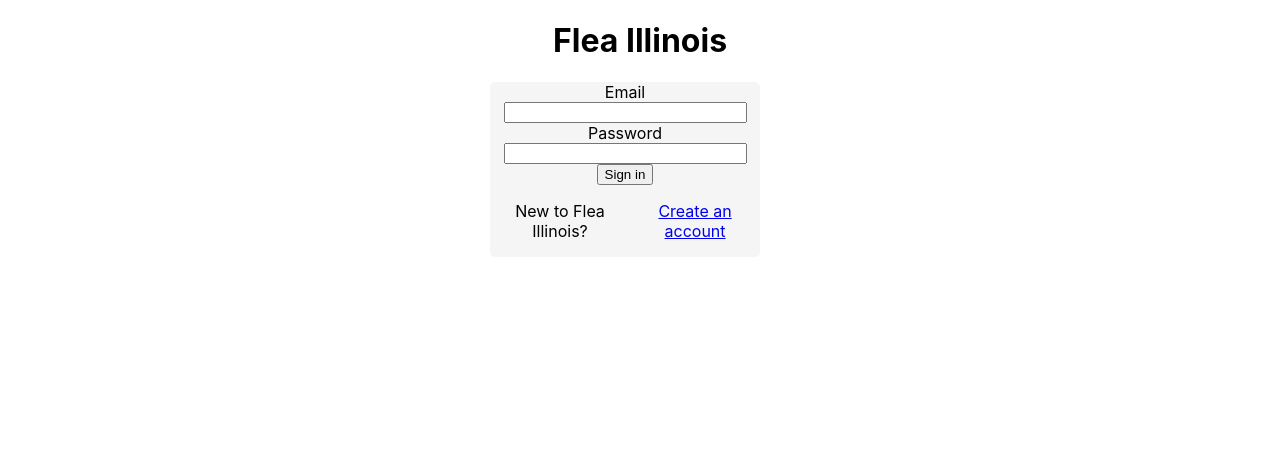
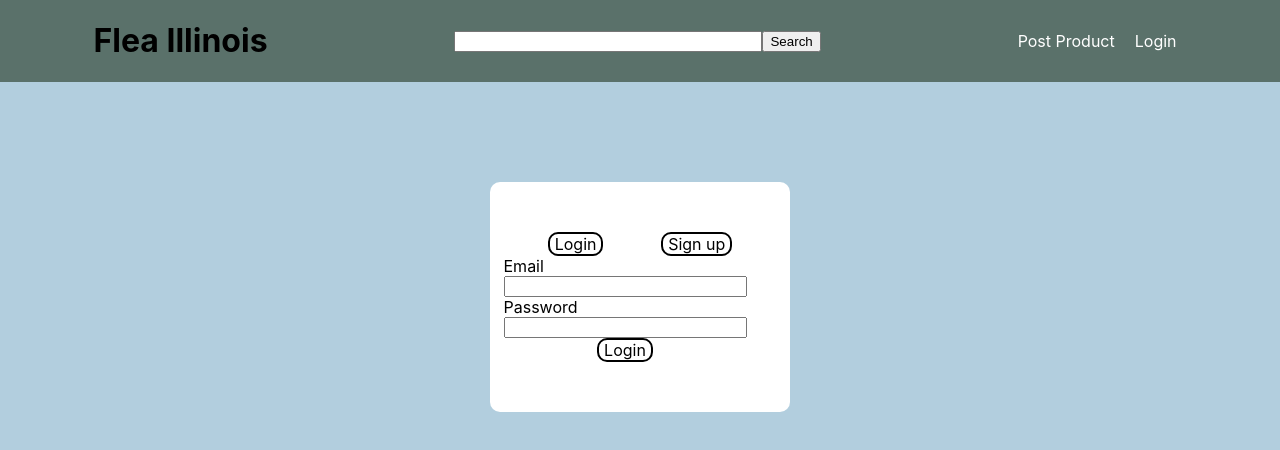
Before and after one commit to FlaviusBelisarius/FleaIllinois, a React (Create React App) app in the folder frontend/: page /login in a window 1280 px wide. Shown: the top 450 px of the page. Built offline with nearby package versions, Linux system fonts and the light colour scheme; no server answers.

Commit message:
Resolve "User Auth"

```diff
--- a/frontend/package.json
+++ b/frontend/package.json
@@ -7,6 +7,7 @@
     "@testing-library/react": "^11.2.7",
     "@testing-library/user-event": "^12.8.3",
     "axios": "^0.24.0",
+    "firebase": "^9.6.0",
     "react": "^17.0.2",
     "react-dom": "^17.0.2",
     "react-router-dom": "^6.0.2",
--- a/frontend/src/App.css
+++ b/frontend/src/App.css
@@ -1,38 +1,6 @@
-.App {
-  text-align: center;
-}
-
-.App-logo {
-  height: 40vmin;
-  pointer-events: none;
-}
-
-@media (prefers-reduced-motion: no-preference) {
-  .App-logo {
-    animation: App-logo-spin infinite 20s linear;
-  }
-}
-
-.App-header {
-  background-color: #282c34;
-  min-height: 100vh;
+.App{
+  background-color: #b2cede;
   display: flex;
   flex-direction: column;
-  align-items: center;
-  justify-content: center;
-  font-size: calc(10px + 2vmin);
-  color: white;
+  height: 100vh;
 }
-
-.App-link {
-  color: #61dafb;
-}
-
-@keyframes App-logo-spin {
-  from {
-    transform: rotate(0deg);
-  }
-  to {
-    transform: rotate(360deg);
-  }
-}
--- a/frontend/src/App.js
+++ b/frontend/src/App.js
@@ -9,12 +9,15 @@ import User from './user/User'
 import Details from './details/Details'
 import Gallery from './gallery/Gallery.jsx'
 import Post from './post/Post'
+import AuthContextProvider from './common/AuthContext'
+import Header from './common/Header'
 
 function App() {
   return (
+    <AuthContextProvider>
       <div className="App">
         <BrowserRouter>
-
+          <Header/>
           <Routes>
             <Route exact path='/' element={<Gallery/>} />
           </Routes>
@@ -22,7 +25,6 @@ function App() {
           <Routes>
             <Route path='/login' element={<Login/>} />
           </Routes>
-
 
           <Routes>
             <Route path='/user' element={<User/>} />
@@ -37,6 +39,7 @@ function App() {
           </Routes>
         </BrowserRouter>
       </div>
+    </AuthContextProvider>
   );
 }
 
--- /dev/null
+++ b/frontend/src/common/AuthContext.js
@@ -0,0 +1,55 @@
+import React, { useState, useContext, createContext, useEffect } from "react"
+import { auth } from './firebase'
+import {
+    createUserWithEmailAndPassword,
+    signInWithEmailAndPassword,
+    onAuthStateChanged,
+    signOut
+} from 'firebase/auth'
+
+const AuthContext = createContext()
+
+export const useAuth = () => {
+    return useContext(AuthContext)
+}
+
+export default function AuthContextProvider({ children }) {
+    const [currentUser, setCurrentUser] = useState(null)
+    const [isLoading, setIsLoading] = useState(true)
+
+    useEffect(() => {
+        const unsubscribe = onAuthStateChanged(auth, user => {
+            setCurrentUser(user)
+            setIsLoading(false)
+        })
+
+        return () => {
+            unsubscribe()
+        }
+    }, [])
+
+    function registerUser(email, password) {
+        return createUserWithEmailAndPassword(auth, email, password)
+    }
+
+    function loginUser(email, password) {
+        return signInWithEmailAndPassword(auth, email, password)
+    }
+
+    function logoutUser() {
+        return signOut(auth)
+    }
+
+    const value = {
+        currentUser,
+        registerUser,
+        loginUser,
+        logoutUser
+    }
+
+    return (
+        <AuthContext.Provider value={ value }>
+            {!isLoading && children}
+        </AuthContext.Provider>
+    )
+}
--- a/frontend/src/common/Header.css
+++ b/frontend/src/common/Header.css
@@ -1,5 +1,5 @@
 .header {
-    width: 100%;
+    width: 100vw;
     display: flex;
     align-items: center;
     justify-content: space-around;
@@ -19,8 +19,12 @@
 
 }
 
+.header .link-heading{
+    text-decoration: none;
+    color: black;
+}
+
 .header .container-headings .link-heading{
     padding: 0 10px;
-    text-decoration: none;
     color: white;
 }
--- a/frontend/src/common/Header.js
+++ b/frontend/src/common/Header.js
@@ -1,22 +1,33 @@
+import { Fragment } from "react"
 import { Link } from "react-router-dom"
+import { useAuth } from "../common/AuthContext"
 import './Header.css'
 
 const Header = () => {
+    const { currentUser, logoutUser } = useAuth()
+    console.log("user: ", currentUser)
+
+    const handleLogout = (e) => {
+        e.preventDefault()
+        logoutUser()
+    }
+
     return (
         <header className='header'>
-            <h1>Flea Illinois</h1>
+            <Link to='/' className='link-heading'><h1>Flea Illinois</h1></Link>
             <form className='form-search-bar'>
                 <input type="text" id='input-search-bar'/>
                 <input type="submit" value="Search" />
             </form>
             <div className="container-headings">
                 <Link to='/user/0' className='link-heading'>Post Product</Link>
-                <Link to='/user/0' className='link-heading'>My account</Link>
-                <Link to={{ pathname: "/" }}>
-                    <button>
-                        Back to Gallery
-                    </button>
-                </Link>
+                {currentUser
+                    ? <Fragment>
+                        <Link to='/user' className='link-heading'>My account</Link>
+                        <Link to='' className='link-heading' onClick={handleLogout}>Logout</Link>
+                    </Fragment>
+                    : <Link to='/login' className='link-heading'>Login</Link>
+                }
             </div>
         </header>
     )
--- /dev/null
+++ b/frontend/src/common/firebase.js
@@ -0,0 +1,14 @@
+import { initializeApp } from "firebase/app";
+import { getAuth } from 'firebase/auth';
+
+const firebaseConfig = {
+  apiKey: "AIzaSyAheLce-bZf0suYnEe9XC0HAqDwtN8wH3Y",
+  authDomain: "cs498rk-fp-auth.firebaseapp.com",
+  projectId: "cs498rk-fp-auth",
+  storageBucket: "cs498rk-fp-auth.appspot.com",
+  messagingSenderId: "834804963907",
+  appId: "1:834804963907:web:6151b5d2b991ee75f012f6"
+};
+
+const app = initializeApp(firebaseConfig);
+export const auth = getAuth(app);
--- a/frontend/src/login/Login.css
+++ b/frontend/src/login/Login.css
@@ -1,17 +1,25 @@
+.container-login{
+    margin-top: 100px;
+    display: flex;
+    flex-direction: column;
+    align-items: center;
+    justify-content: center;
+}
+
 .login{
     display: flex;
     flex-direction: column;
     align-items: center;
+    background-color: white;
+    width: 300px;
+    padding: 50px 0;
+    border-radius: 10px;
 }
 
 .container-login-form {
     display: flex;
     flex-direction: column;
     align-items: center;
-    width: 300px;
-    background-color: #f5f5f5;
-    border-radius: 5px;
-
 }
 
 .form-group{
@@ -20,7 +28,18 @@
     width: 90%;
 }
 
-.container-sign-up{
+.container-login-option{
+    width: 100%;
     display: flex;
-    align-items: center;
+    justify-content: space-evenly;
 }
+
+.link-login-option,
+.link-submit {
+    text-decoration: none;
+    color: black;
+    border: solid 2px;
+    border-radius: 10px;
+    padding: 0 5px;
+    cursor: pointer;
+}
--- a/frontend/src/login/Login.js
+++ b/frontend/src/login/Login.js
@@ -1,27 +1,21 @@
-import { Link } from "react-router-dom"
 import './Login.css'
+import { useState } from "react"
+import {Link} from "react-router-dom"
+import LoginForm from "./LoginForm"
+import SignupForm from "./SignupForm"
 
 const Login = () => {
+    const [useLoginForm, setUseLoginForm] = useState(true)
+
     return (
-        <div className="login">
-            <h1>Flea Illinois</h1>
-                <form>
-            <div className="container-login-form">
-                    <div className="form-group">
-                        <label htmlFor="email">Email</label>
-                        <input type="text" name="email" id="email"/>
-                    </div>
-                    <div className="form-group">
-                        <label htmlFor="password">Password</label>
-                        <input type="text" name="password" id="password"/>
-                    </div>
-                    <input type="submit" value="Sign in"/>
-                    <div className="container-sign-up">
-                        <p>New to Flea Illinois?</p>
-                        <Link to='/'>Create an account</Link>
-                    </div>
+        <div className="container-login">
+            <div className="login">
+                <div className="container-login-option">
+                    <Link className="link-login-option" to='' onClick={() => setUseLoginForm(true)}>Login</Link>
+                    <Link className="link-login-option" to='' onClick={() => setUseLoginForm(false)}>Sign up</Link>
+                </div>
+                {useLoginForm ? <LoginForm/> : <SignupForm/>}
             </div>
-                </form>
         </div>
     )
 }
--- /dev/null
+++ b/frontend/src/login/LoginForm.js
@@ -0,0 +1,46 @@
+import { useState } from "react"
+import { Link, useNavigate } from "react-router-dom"
+import { useAuth } from "../common/AuthContext"
+
+
+const LoginForm = () => {
+    const navigate = useNavigate()
+    const [email, setEmail] = useState('')
+    const [password, setPassword] = useState('')
+    const [isLoading, setIsLoading] = useState(false)
+    const { loginUser } = useAuth()
+
+    const handleSubmit = async (e) => {
+        e.preventDefault()
+        try {
+            setIsLoading(true)
+            await loginUser(email, password)
+            navigate('/')
+        } catch (err) {
+            console.log(err.message)
+        }
+        setIsLoading(false)
+    }
+
+    return (
+        <form onSubmit={handleSubmit}>
+            <div className="container-login-form">
+                    <div className="form-group">
+                        <label htmlFor="email">Email</label>
+                        <input type="text" name="email" id="email" onChange={e => setEmail(e.target.value)}/>
+                    </div>
+                    <div className="form-group">
+                        <label htmlFor="password">Password</label>
+                        <input type="text" name="password" id="password" onChange={e => setPassword(e.target.value)}/>
+                    </div>
+                    {isLoading
+                        ?<Link to="" className="link-submit" onClick={handleSubmit}> Loading</Link>
+                        :<Link to="" className="link-submit" onClick={handleSubmit}> Login</Link>
+                    }
+
+            </div>
+        </form>
+    )
+}
+
+export default LoginForm
--- /dev/null
+++ b/frontend/src/login/SignupForm.js
@@ -0,0 +1,52 @@
+import { useState } from "react"
+import { Link, useNavigate } from "react-router-dom"
+import { useAuth } from "../common/AuthContext"
+
+const LoginForm = () => {
+    const navigate = useNavigate()
+    const [email, setEmail] = useState()
+    const [password, setPassword] = useState()
+    const [confirmPassword, setConfirmPassword] = useState()
+    const [isLoading, setIsLoading] = useState(false)
+    const { registerUser } = useAuth()
+
+    const handleSubmit = async (e) => {
+        e.preventDefault()
+        if (password !== confirmPassword){
+            return console.log("password does not match")
+        }
+        try {
+            setIsLoading(true)
+            await registerUser(email, password)
+            navigate('/')
+        } catch (err) {
+            console.log(err.message)
+        }
+        setIsLoading(false)
+    }
+
+    return (
+        <form onSubmit={handleSubmit}>
+            <div className="container-login-form">
+                    <div className="form-group">
+                        <label htmlFor="email">Email</label>
+                        <input type="text" name="email" id="email" onChange={e => setEmail(e.target.value)}/>
+                    </div>
+                    <div className="form-group">
+                        <label htmlFor="password">Password</label>
+                        <input type="text" name="password" id="password" onChange={e => setPassword(e.target.value)}/>
+                    </div>
+                    <div className="form-group">
+                        <label htmlFor="confirm-password">Confirm Password</label>
+                        <input type="text" name="confirm-password" id="confirm-password" onChange={e => setConfirmPassword(e.target.value)}/>
+                    </div>
+                    {isLoading
+                        ?<Link to="" className="link-submit" onClick={handleSubmit}> Loading</Link>
+                        :<Link to="" className="link-submit" onClick={handleSubmit}>Create Account</Link>
+                    }
+            </div>
+        </form>
+    )
+}
+
+export default LoginForm
--- a/frontend/src/user/User.js
+++ b/frontend/src/user/User.js
@@ -1,12 +1,10 @@
 import { Link } from 'react-router-dom'
-import Header from '../common/Header'
 import ProductListItem from './ProductListItem'
 import './User.css'
 
 const User = () => {
     return (
         <div className="user">
-            <Header/>
             <div className="container-user-history">
                 <div className="container-user-tabs">
                     <Link to='/' className='link-user-tabs'>My Purchase</Link>
```
Also changed, not shown: 1 other file (tests, documents, lock files or other folders). Lines whose indentation alone changed are shown as unchanged.
